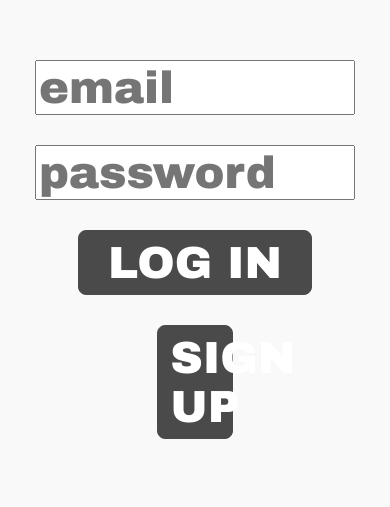
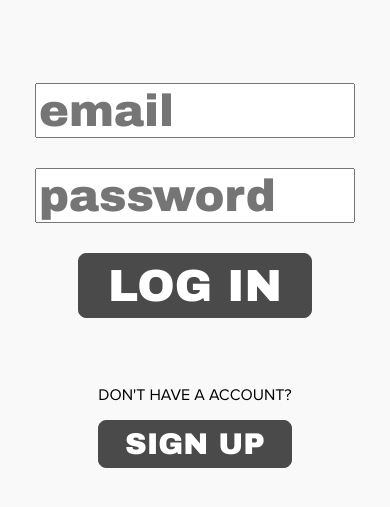
Before and after one commit to szaccagni/art-collector, a React (Create React App) app: page / in a window 390 px wide. Shown: the part 147-654 px from the top of the page. Built offline with nearby package versions, Linux system fonts and the light colour scheme; no server answers.

Commit message:
adds some mobile responsiveness

```diff
--- a/src/components/BoardsIndex/BoardsIndex.css
+++ b/src/components/BoardsIndex/BoardsIndex.css
@@ -8,3 +8,9 @@
     justify-content: space-evenly;
     justify-items: center;
 }
+
+@media screen and (max-width: 1200px) {
+    .boards-index {
+        grid-template-columns: repeat(1, 1fr);
+    }
+}
--- a/src/components/LoginForm/LoginForm.css
+++ b/src/components/LoginForm/LoginForm.css
@@ -28,6 +28,15 @@
     margin: 15px 0;
 }
 
+.login-form-container .error-message {
+    text-align: center;
+}
+
 .signup-btn {
-    width: 19.3% !important;
+    width: 100% !important;
+    font-size: 30px !important;
 }
+
+.sign-up-container {
+    text-align: center;
+}
--- a/src/components/LoginForm/LoginForm.jsx
+++ b/src/components/LoginForm/LoginForm.jsx
@@ -36,9 +36,12 @@ export default function LoginForm({ setUser, setShowSignUp }) {
           <input type="password" name="password" value={credentials.password} onChange={handleChange} placeholder='password' required />
           <button className='btn' type="submit">LOG IN</button>
         </form>
+        <p className="error-message">&nbsp;{error}</p>
       </div>
-      <button className='btn signup-btn'type="submit" onClick={() => setShowSignUp(true)}>SIGN UP</button>
-      <p className="error-message">&nbsp;{error}</p>
+      <div className='sign-up-container'>
+        <div>DON'T HAVE A ACCOUNT?</div>
+        <button className='btn signup-btn'type="submit" onClick={() => setShowSignUp(true)}>SIGN UP</button>
+      </div>
     </div>
   );
 }
--- a/src/components/NavBar/NavBar.jsx
+++ b/src/components/NavBar/NavBar.jsx
@@ -23,7 +23,7 @@ export default function NavBar({ user, setUser, active, setActive, setShowBoardC
 
     return (
         <nav className="NavBar">
-            <div><div>Welcome, {user.name}</div></div>
+            <div className='welcome'><div>Welcome, {user.name}</div></div>
             <div>
                 <div>
                     <a onClick={() => handleClick('index')} className='nav-link'
@@ -31,7 +31,7 @@ export default function NavBar({ user, setUser, active, setActive, setShowBoardC
                 </div>
                 <div>
                     <a onClick={() => handleClick('new board')} className='nav-link'
-                        style={ active === 'new board' ? activeStyle : {} }>Create a New Board</a>
+                        style={ active === 'new board' ? activeStyle : {} }>New Board</a>
                 </div>
                 <div><Link to="" onClick={handleLogOut} className='nav-link'>Log Out</Link></div>
             </div>
--- a/src/components/SearchResultCard/SearchResultCard.jsx
+++ b/src/components/SearchResultCard/SearchResultCard.jsx
@@ -33,7 +33,7 @@ export default function SearchResultCard({result, addItem, quickAddItem}) {
     return (
         <div className='search-result-card'>
             <div className='result-title'>
-                <span><span className='bold'>{itemData.title}</span> &nbsp;
+                <span><span className='bold'>{itemData.title}</span> &;
                 {itemData.artist !== '' ?  `by  ${itemData.artist}` : ''}</span>
             </div>
             <span><img className={imgClass} src={itemData.url} alt={itemData.title} onMouseEnter={handleHover} onMouseLeave={handleMouseLeave}></img></span>
--- a/src/components/SignUpForm/SignUpForm.css
+++ b/src/components/SignUpForm/SignUpForm.css
@@ -28,6 +28,11 @@
     margin: 15px 0;
 }
 
+.signup-form-conainter .error-message {
+    text-align: center;
+}
+
 .login-btn {
-    width: 19.3% !important;
+    width: 100% !important;
+    font-size: 30px !important;
 }
--- a/src/components/SignUpForm/SignUpForm.jsx
+++ b/src/components/SignUpForm/SignUpForm.jsx
@@ -46,9 +46,12 @@ export default class SignUpForm extends Component {
             <input type="password" name="confirm" value={this.state.confirm} onChange={this.handleChange} placeholder='confirm' required />
             <button className='btn' type="submit" disabled={disable}>SIGN UP</button>
           </form>
+          <p className="error-message">&nbsp;{this.state.error}</p>
         </div>
-        <button className='btn login-btn'type="submit" onClick={() => this.props.setShowSignUp(false)}>LOG IN</button>
-        <p className="error-message">&nbsp;{this.state.error}</p>
+        <div className="login-container">
+          <div>RETURNING USERS: </div>
+          <button className='btn login-btn'type="submit" onClick={() => this.props.setShowSignUp(false)}>LOG IN</button>
+        </div>
       </div>
     );
   }
--- a/src/index.css
+++ b/src/index.css
@@ -93,3 +93,13 @@ body {
 .error-message {
     color: var(--red);
 }
+
+@media screen and (max-width: 430px) {
+    .welcome {
+        display: none !important;
+    }
+
+    .NavBar {
+        font-size: 15px;
+    }
+}
```
